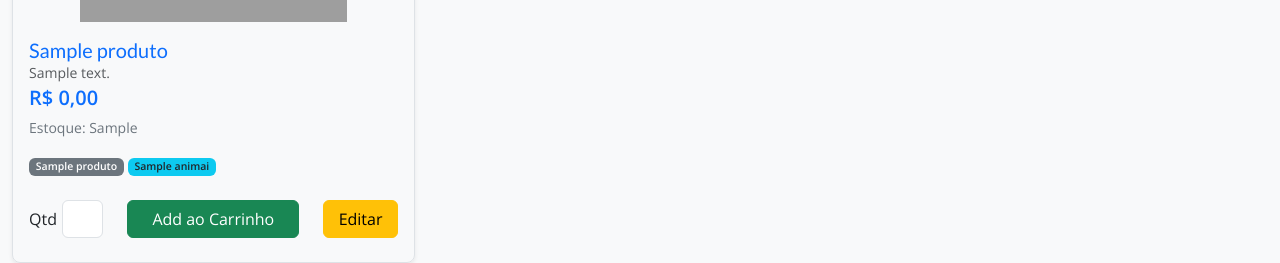
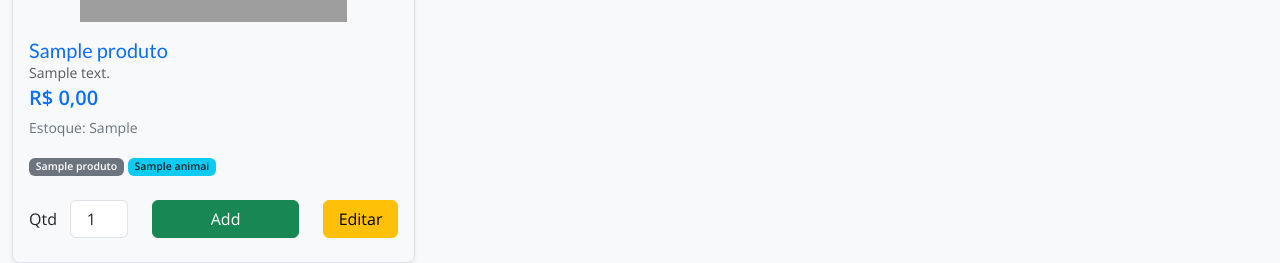
Before and after one commit to tais1804/acheipet_git, a PHP site: page /achei_pet/loja_virtual.php in a window 1280 px wide. Shown: the part 615-878 px from the top of the page. Run offline with PHP 8.4, Linux system fonts and the light colour scheme; the visitor is signed in with stand-in values (Sample User, id 1); tables that the repository leaves empty or names only in its code hold one stand-in row (values such as "Sample post"); data that the repository does not hold is empty; some libraries are stand-ins or nearby versions; grey boxes are pictures that could not be loaded.

Commit message:
alteracao no tamanho do campo de qtd da loja virtual

```diff
--- a/loja_virtual.php
+++ b/loja_virtual.php
@@ -290,7 +290,7 @@ $categorias_produtos = obterCategoriasProdutos($conexao);
                                     <form method="post" action="loja_virtual.php" class="d-flex flex-column mb-2">
                                         <input type="hidden" name="id_produto" value="<?php echo $produto["id_produto"]; ?>">
                                         <div class="row">
-                                        <div class="col-4">
+                                        <div class="col-5">
 
                                             <div class="row">
                                                 <div class="col-4">
@@ -302,9 +302,9 @@ $categorias_produtos = obterCategoriasProdutos($conexao);
                                             </div>
 
                                         </div>
-                                        <div class="col-8">
+                                        <div class="col-7">
                                         <?php if ($produto["estoque"] > 0) : ?>
-                                            <button type="submit" class="btn btn-success">Add ao Carrinho</button>
+                                            <button type="submit" class="btn btn-success">Add</button>
                                         <?php else : ?>
                                             <button type="button" class="btn btn-danger" disabled>Produto Esgotado</button>
                                         <?php endif; ?>
```
